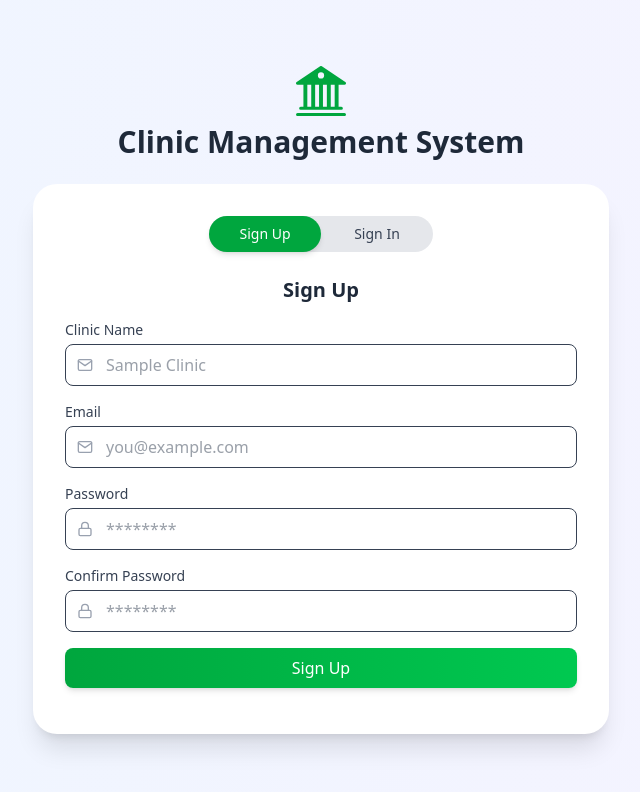
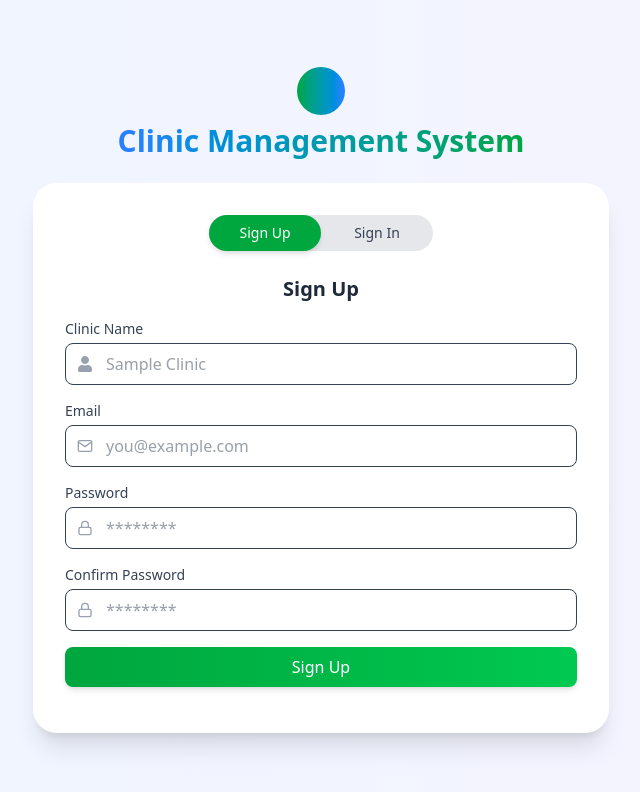
Before and after one commit to SherinNXLT/clinic-management-system-frontend, a React (Vite) app: page / in a window 1280 px wide. Both pictures are taken after a click on the button "Sign Up". Shown: the top 792 px of the page, without its empty margins (319-959 px from the left). Built offline with nearby package versions, Linux system fonts and the light colour scheme.

Commit message:
to add sign in and sign up page

```diff
--- a/src/components/ui/landing_page/Login.tsx
+++ b/src/components/ui/landing_page/Login.tsx
@@ -4,6 +4,7 @@ import { FiLock, FiMail } from "react-icons/fi";
 import { validateSignIn } from "../../../utils/Validation";
 import { useNavigate } from "react-router-dom";
 import { BsBank2 } from "react-icons/bs";
+import { FaUser } from "react-icons/fa";
 
 type CredentialInfo = {
     email: string;
@@ -59,16 +60,17 @@ const Login = () => {
         }
     };
 
-    const handleNavigation = () => {
-        setIsLogin(!isLogin);
-    };
-
     return (
         <div className="w-full h-screen flex flex-col justify-center items-center bg-gradient-to-r from-blue-50 to-violet-50 p-5">
             {/* Heading */}
             <div className="flex flex-col items-center mb-6">
-                <BsBank2 size={50} className={`${isLogin ? "text-blue-600":"text-green-600"} transition-all duration-700 mb-2`} />
-                <h2 className="text-3xl font-bold text-gray-800 text-center">
+                <div
+                    className={`w-12 h-12 mb-2 transition-all duration-1000 ${isLogin ? "bg-gradient-to-r from-blue-600 to-green-600" : "bg-gradient-to-r from-green-600 to-blue-500"
+                        } text-transparent rounded-full flex items-center justify-center`}
+                >
+                    <BsBank2 size={50} className="fill-current" />
+                </div>
+                <h2 className={`text-2xl md:text-3xl font-bold text-center bg-clip-text text-transparent bg-gradient-to-r  from-blue-500 to-green-600`}>
                     Clinic Management System
                 </h2>
             </div>
@@ -164,7 +166,7 @@ const Login = () => {
                         placeholder="Sample Clinic"
                         onChange={(e) => setSignUpdInfo({ ...signUpInfo, clinic_name: e.target.value })}
                         required
-                        icon={<FiMail />}
+                        icon={<FaUser />}
                     />
                     <CommonInput
                         label="Email"
```
